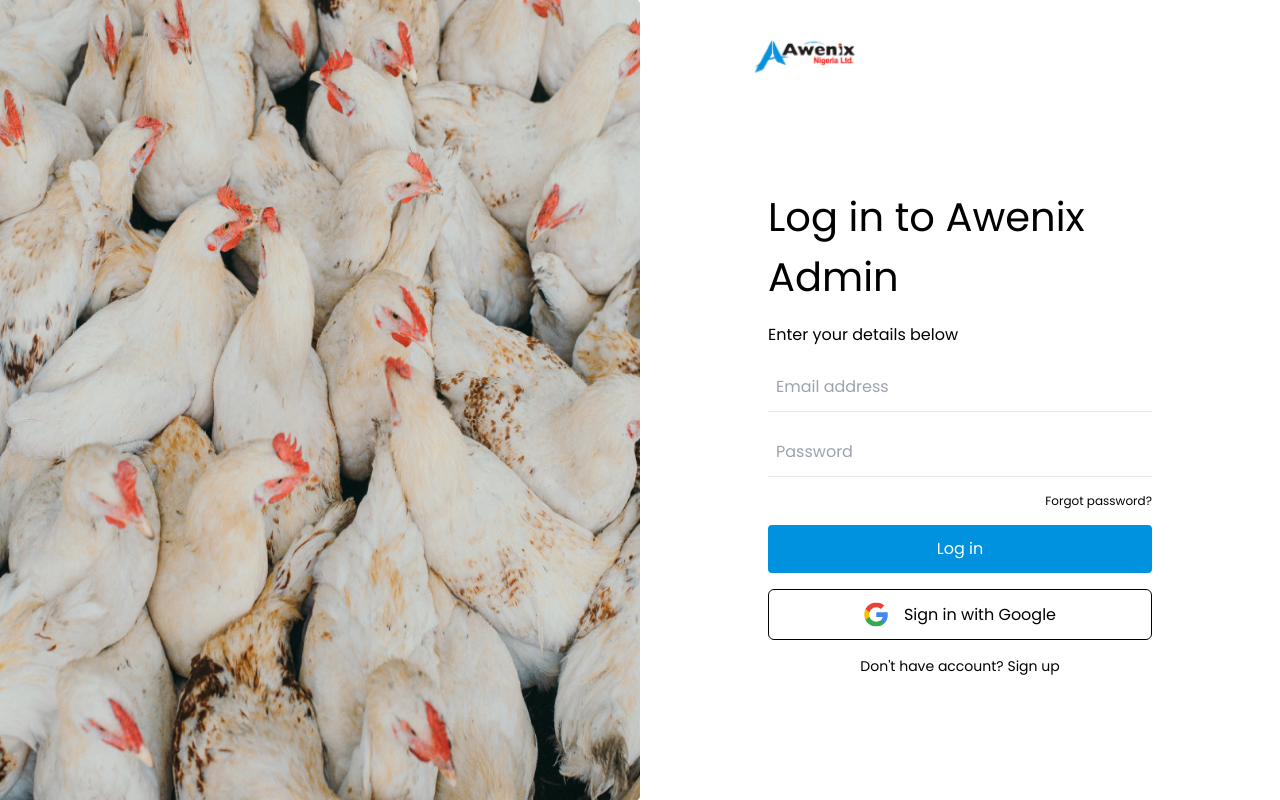
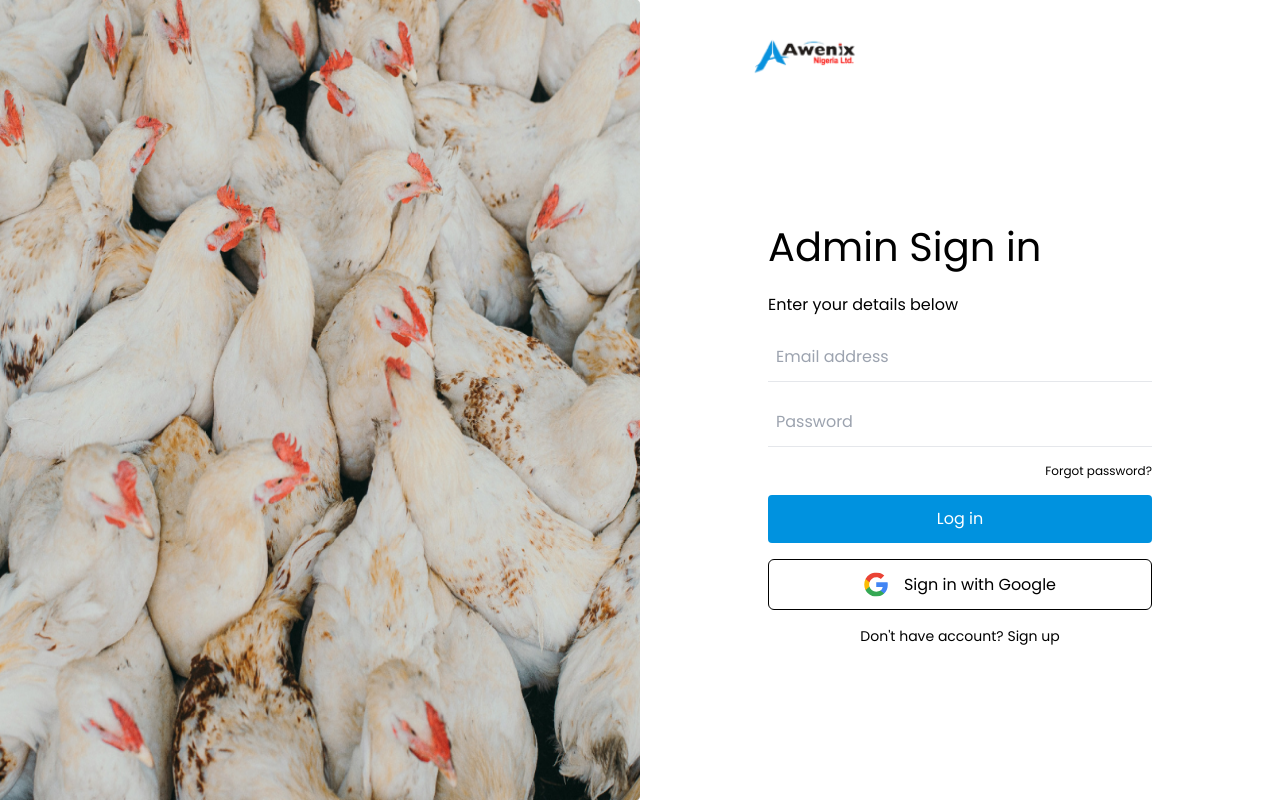
Before and after one commit to Joycrown/Admin-Awenix-Project, a React (Vite) app: page /account/login in a window 1280 px wide. Built offline with nearby package versions, Linux system fonts and the light colour scheme.

Commit message:
Awenix complete

```diff
--- a/src/components/addProduct.tsx
+++ b/src/components/addProduct.tsx
@@ -34,8 +34,8 @@ function AddProduct({
     if (name === "") {
       toast.error("Name must be filled");
       return;
-    } else if (description.length <= 20) {
-      toast.error("Description must be more than 20 words");
+    } else if (description.length <= 10) {
+      toast.error("Description must be more than 10 words");
       return;
     } else if (price < 1) {
       toast.error("Price must be more than 1");
--- a/src/pages/sign/login.tsx
+++ b/src/pages/sign/login.tsx
@@ -82,7 +82,7 @@ function Login() {
       className="flex flex-col justify-center gap-4 text-black h-full w-full max-w-sm mx-auto"
     >
       {loading && <LoadingScreen />}
-      <h2>Log in to Awenix Admin</h2>
+      <h2>Admin Sign in</h2>
       <p>Enter your details below</p>
 
       {/* Email address or Phone number */}
--- a/src/pages/sign/register.tsx
+++ b/src/pages/sign/register.tsx
@@ -87,7 +87,7 @@ function Register() {
       className="flex flex-col justify-center gap-4 text-black h-full w-full max-w-md mx-auto"
     >
       {loading && <LoadingScreen />}
-      <h2>Complete your admin account</h2>
+      <h2>Admin Signup</h2>
       <p>Enter your details below</p>
 
       <div className="flex gap-3">
```
